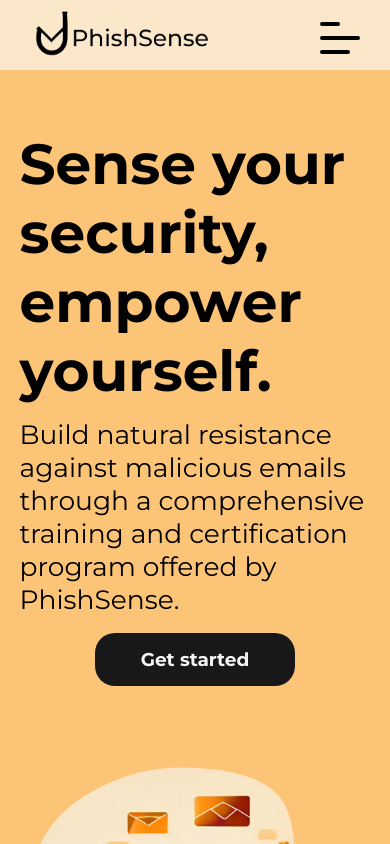
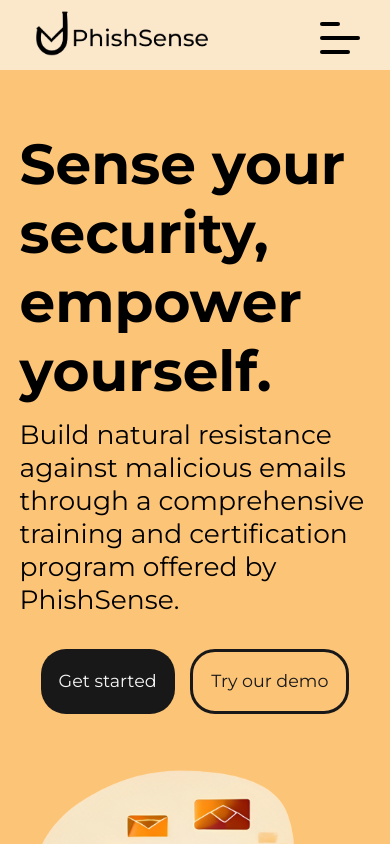
Before and after one commit to Que-sar/PhishSense, a React (Create React App) app: page / in a window 390 px wide. Shown: the top 844 px of the page. Built offline with nearby package versions, Linux system fonts and the light colour scheme.

Commit message:
Mobile responsivity, demo button, hover issues

```diff
--- a/src/components/home/Hero.css
+++ b/src/components/home/Hero.css
@@ -30,23 +30,49 @@
     margin-top: 1.5vh;
     max-width: 600px
 }
+.hero-call-to-action {
+    display: flex;
+    flex-direction: row;
+    margin-bottom: 4vh;
+}
+
+.hero-tryout-button {
+    margin-top: 4vh;
+    margin-left: 2vw;
+    margin-right: 2vw;
+    font-size: calc(16px + 0.390625vw);
+    min-width: 12vw;
+    min-height: 7vh;
+    border-radius: 25px;
+    border-style: solid;
+    background-color: #fcc477;
+    color: rgb(24, 24, 24);
+    padding: 18px;
+    padding-bottom: 20px;
+}
+
+.hero-tryout-button:hover {
+    background-color: rgb(24, 24, 24, 0.1);
+    transition: background-color 0.3s ease;
+}
 
 .hero-action-button {
-    position: relative;
-    font-size: calc(17px + 0.390625vw);
-    font-weight: bold;
-    width: 200px;
-    background-color: rgb(24, 24, 24);
-    color: #f5f5f5;
-    border-radius: 20px;
-    margin-bottom: 7vh;
-    margin-top: 2vh;
-    padding: 15px;
+    margin-top: 4vh;
+    margin-left: 2vw;
+    margin-right: 2vw;
+    font-size: calc(16px + 0.390625vw);
+    min-width: 12vw;
+    min-height: 7vh;
+    border-radius: 25px;
+    background-color: rgba(24, 24, 24);
+    color: whitesmoke;
+    padding: 18px;
+    padding-bottom: 20px;
 
 }
 
 .hero-action-button:hover {
-    background-color: rgba(0,0,0, 0.65);
+    background-color: rgba(0, 0, 0, 0.65);
     transition: background-color 0.3s ease;
 }
 .hero-image {
--- a/src/components/home/Hero.js
+++ b/src/components/home/Hero.js
@@ -20,6 +20,7 @@
             </div>
             <div className='hero-call-to-action'>
                 <button className='hero-action-button'>Get started</button>
+                <button className='hero-tryout-button'>Try our demo</button>
                 </div>
         </div>
         <div className='hero-image'>
--- a/src/components/home/Pricing.css
+++ b/src/components/home/Pricing.css
@@ -42,7 +42,7 @@
 }
 
 .plan-button:hover {
-    background-color: rgba(24, 24, 24, 0.1);
+    background-color: rgba(251, 195, 119, 0.85);
     transition: background-color 0.3s ease;
 }
 
--- a/src/components/navbar/hamburgerMenu/HamburgerMenu.css
+++ b/src/components/navbar/hamburgerMenu/HamburgerMenu.css
@@ -69,15 +69,15 @@
     margin: 0;
     padding: 0;
     border: none;
-    top: 75px;
+    top: 70px;
     right: 0px;
-    width: 200px;
-    height: auto;
+    width: 300px;
     font-weight:400;
     font-size: larger;
     display: flex;
     align-items: center;
     justify-content: center;
+    font-size: calc(30px + 0.390625vw);
     z-index: 100;
     background-color: rgba(250, 226, 189, 0.8);
     backdrop-filter: blur(5px); /* Adjust the blur radius as desired */
```
